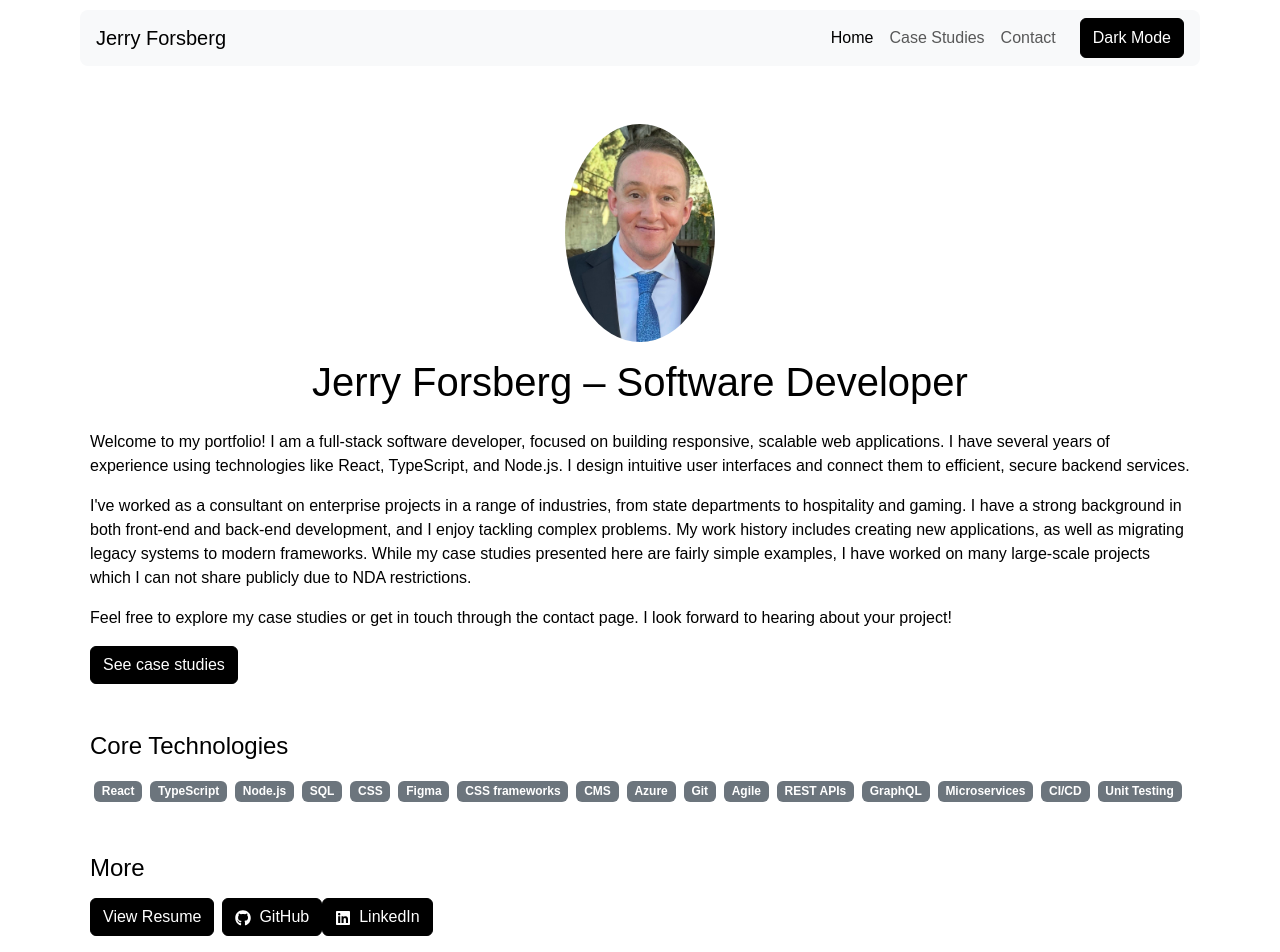
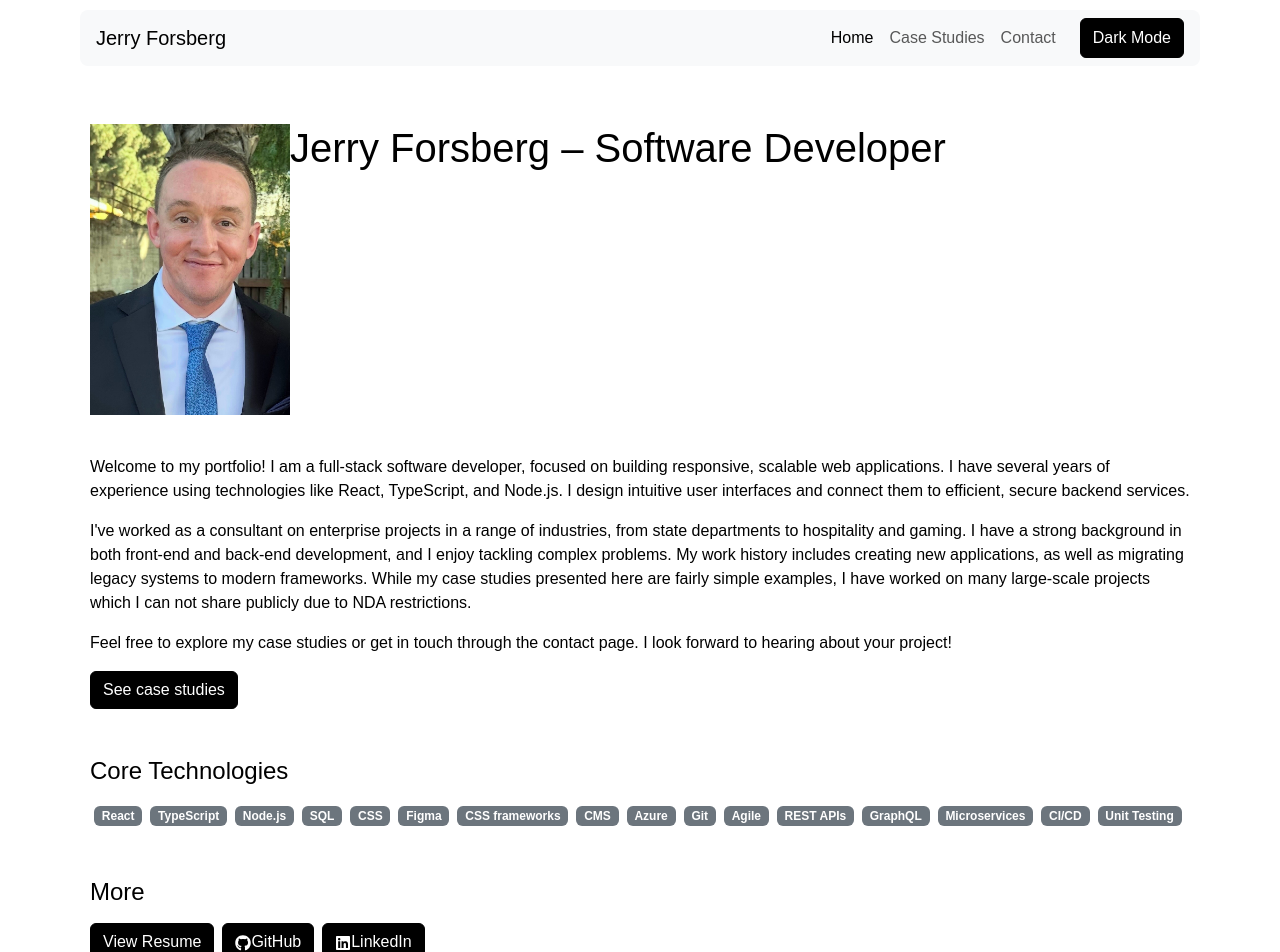
Before and after one commit to JerryForsberg/Jerry-forsberg-portfolio, a React (Create React App) app: page / in a window 1280 px wide. Shown: the top 952 px of the page. Built offline with nearby package versions, Linux system fonts and the light colour scheme.

Commit message:
fix header and icons

```diff
--- a/src/pages/Home/Home.js
+++ b/src/pages/Home/Home.js
@@ -14,12 +14,12 @@
     return (
         <main>
             <Container className="my-5">
-                <header className="text-center mb-4">
+                <header className="text-center mb-4 d-flex flex-row">
                     <img
                         src={profileImage}
                         alt="Jerry Forsberg"
-                        className="img-fluid rounded-circle mb-3"
-                        style={{ maxWidth: '150px' }}
+                        className="img-fluid mb-3"
+                        style={{ maxWidth: '200px' }}
                     />
                     <h1 className="custom-heading">Jerry Forsberg – Software Developer</h1>
                 </header>
@@ -84,8 +84,9 @@
                         href="https://github.com/JerryForsberg"
                         target="_blank"
                         rel="noopener noreferrer"
+                        className="me-2"
                     >
-                        <FaGithub className="me-2" />
+                        <FaGithub />
                         GitHub
                     </Button>
                     <Button
@@ -93,8 +94,9 @@
                         href="https://www.linkedin.com/in/jerry-forsberg/"
                         target="_blank"
                         rel="noopener noreferrer"
+                        className="me-2"
                     >
-                        <FaLinkedin className="me-2" />
+                        <FaLinkedin />
                         LinkedIn
                     </Button>
                 </section>
```
